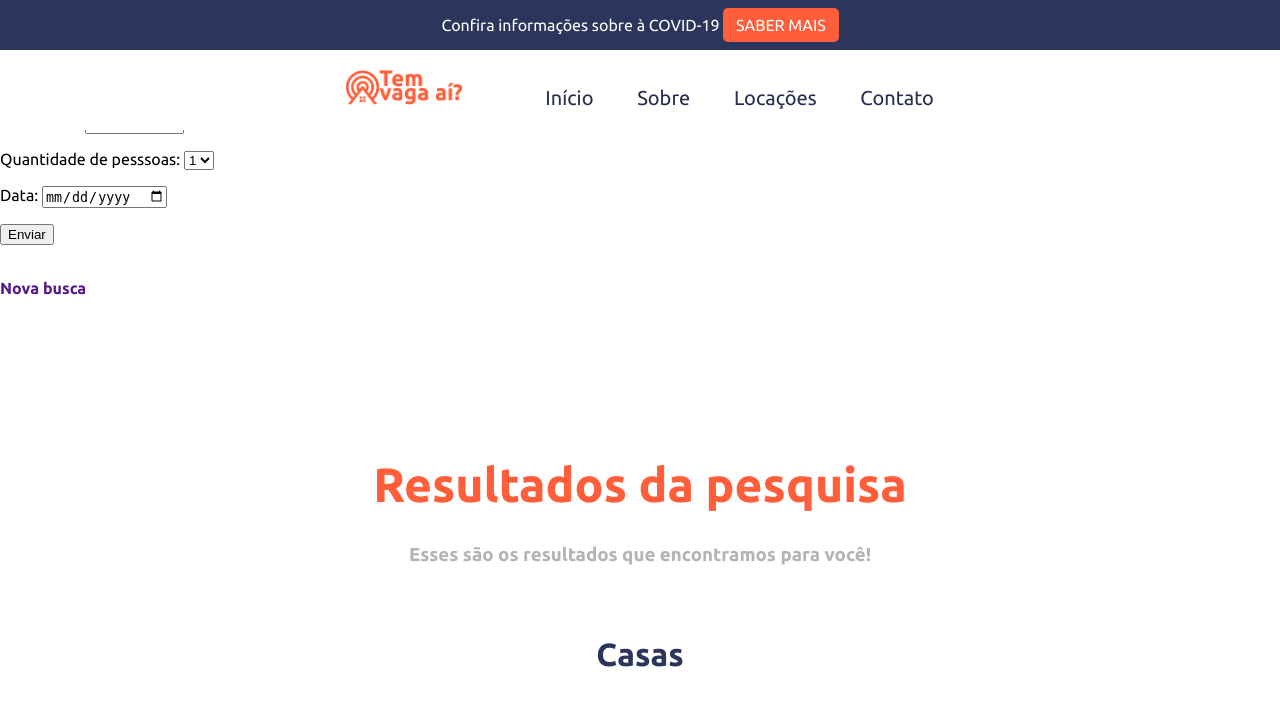
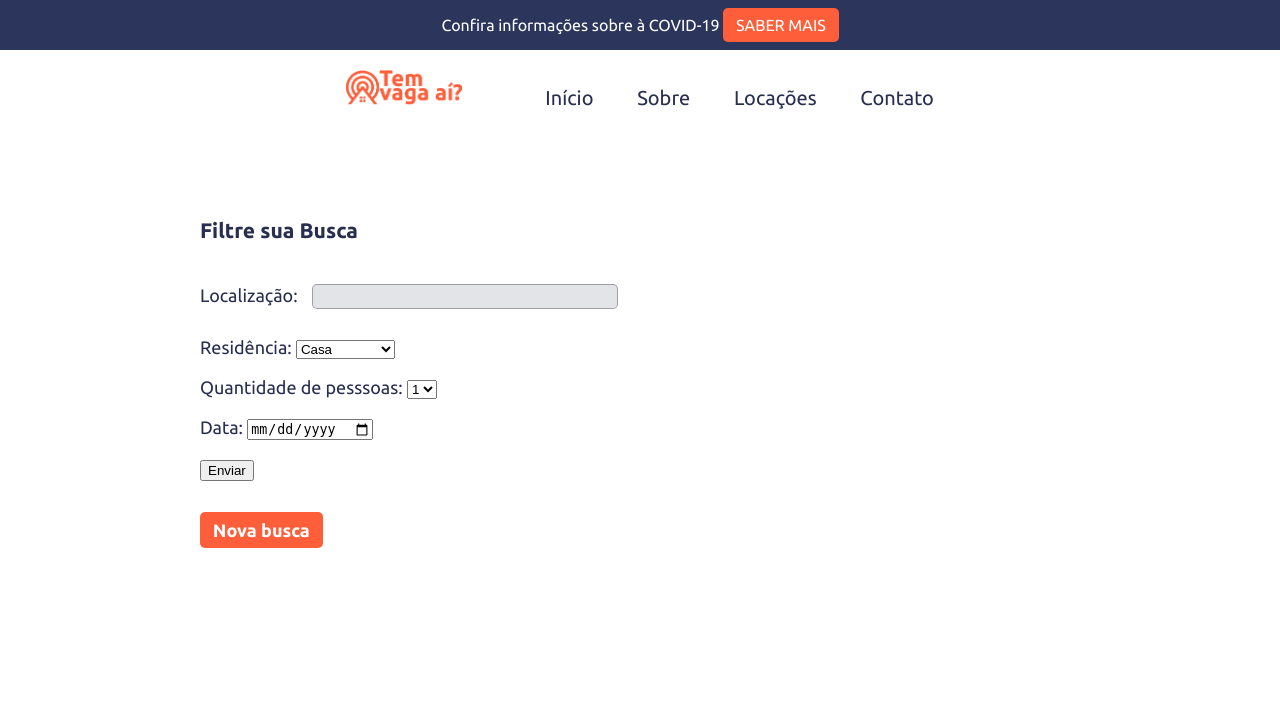
Before and after one commit to matheus6d/projeto-temvagai, a PHP site: page /php/resultado.html in a window 1280 px wide. Shown: the top 702 px of the page. Run offline with PHP 8.4, Linux system fonts and the light colour scheme.

Commit message:
Add files via upload

```diff
--- a/css/estiloresultado.css
+++ b/css/estiloresultado.css
@@ -87,6 +87,49 @@ body, html {
     color: #b4b4b4;
 }
 
+/*Pesquisa*/
+
+.novabusca {
+    font-family: 'Ubuntu', sans-serif;
+    color: white;
+    background-color: #ff5e3a ;
+    padding: .5rem .8rem;
+    border-radius: 5px;
+    text-decoration: none;
+}
+
+
+
+.pesquisa{
+    margin-top: 200px;
+    margin-right: 200px;
+    margin-left: 200px;
+    font-size: 18px;
+    color: #272e4f;
+    background-color: #ffffff;
+    border-radius: 20px;
+}
+
+.localizacao{
+    margin-left: 20px;
+    font-weight: bolder;
+}
+
+#local{
+    margin-top: 20px;
+    margin-right: 10px;
+    margin-left: 10px;
+    margin-bottom: 10px;
+    border-radius: 5px;
+    border: 1px solid hsla(0, 0%, 0%, 0.302);
+    background:#272e4f21;
+    width:300px;
+    font-size: 18px;
+
+}
+
+
+
 
 /* RODAPE */
 
```
